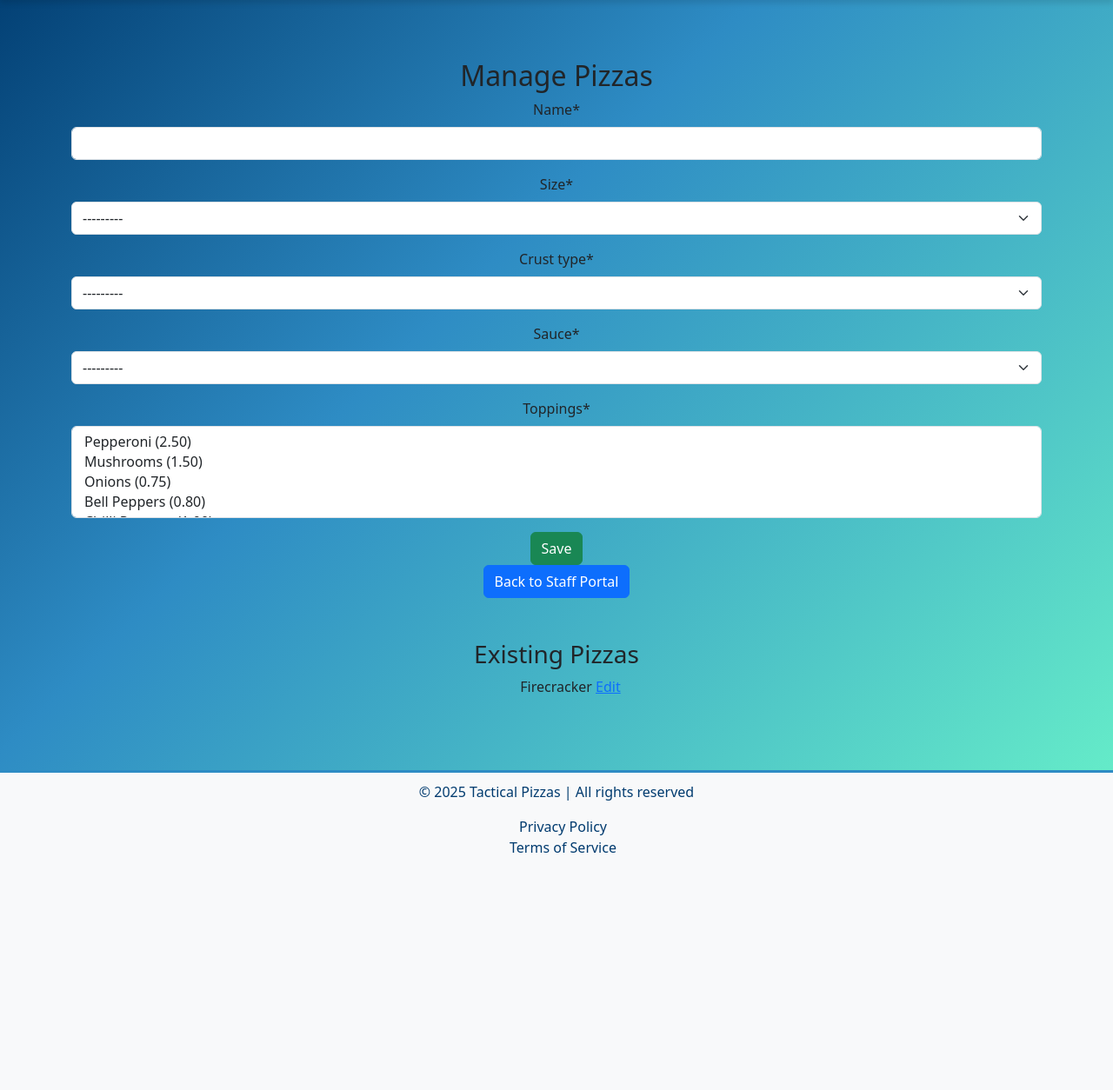
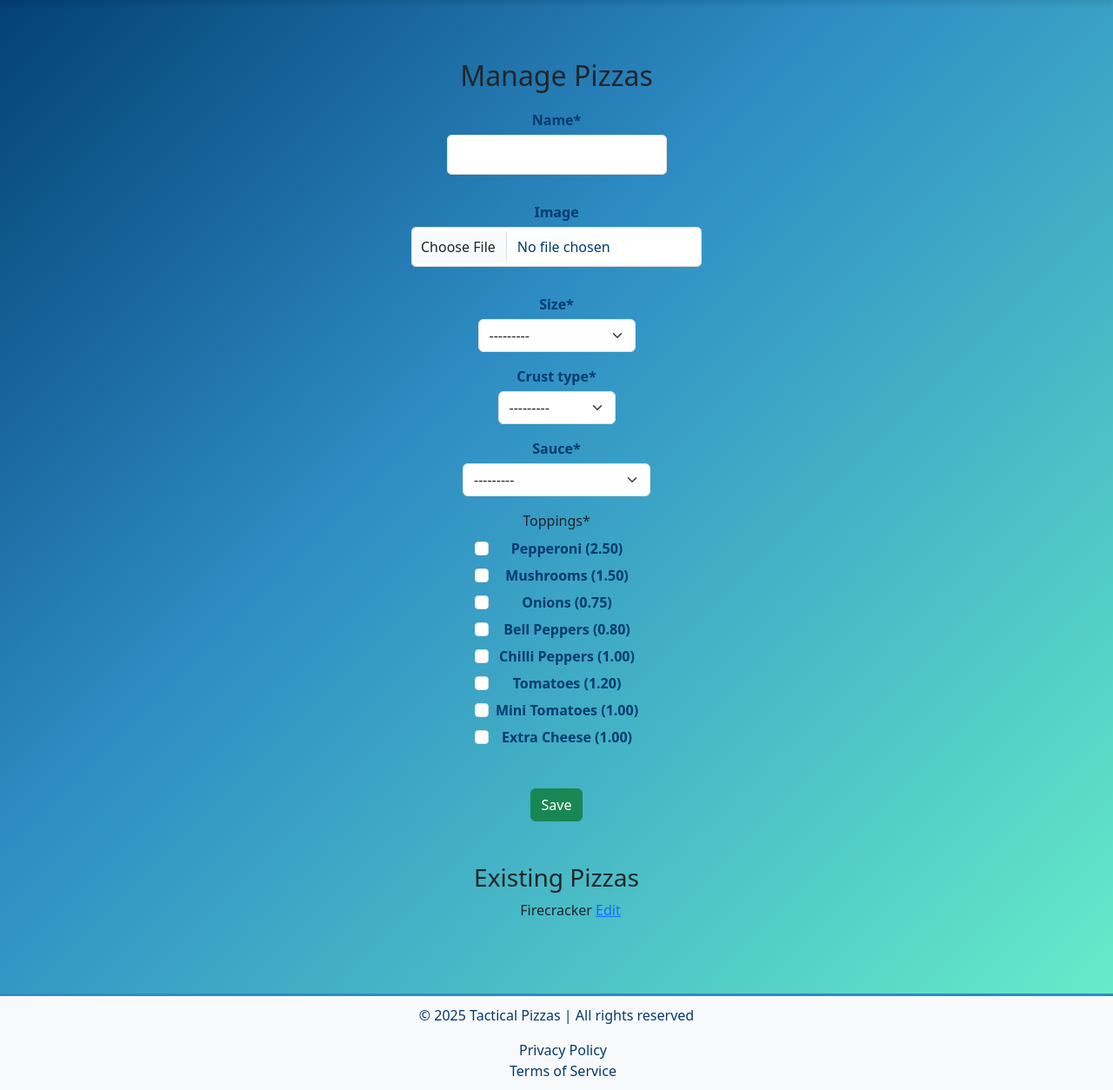
Before and after one commit to T-m0difier/Pizzeria_Django_Website, a Django app: page /products/staff/manage_pizzas/ in a window 1280 px wide. Shown: the part 72-1326 px from the top of the page at 87% size. Before the commit the page ends 1053 px from the top, so only its background shows below. Run offline with Django 5.2, Linux system fonts and the light colour scheme; a user stored in the database is signed in; data comes from the database, SQL or seed files in the repository; both versions use the stored data as it was after the commit; some libraries are stand-ins or nearby versions.

Commit message:
17th Commit: Changed the staff portal to dropdown in the navbar + style changes.

```diff
--- a/products/forms.py
+++ b/products/forms.py
@@ -27,4 +27,7 @@ class SizeForm(ModelForm):
 class PizzaForm(ModelForm):
     class Meta:
         model = Pizza
-        fields = ['name', 'size', 'crust_type', 'sauce', 'toppings']
+        fields = ['name', 'image', 'size', 'crust_type', 'sauce', 'toppings']
+        widgets = {
+            'toppings': forms.CheckboxSelectMultiple,
+        }
--- a/products/templates/staff/edit_crust.html
+++ b/products/templates/staff/edit_crust.html
@@ -12,9 +12,10 @@
 {% block body %}
 <div class="container my-5">
     <h2>Edit Crust</h2>
-    <form method="post">
+    <form method="post" class="custom-form">
         {% csrf_token %}
         {{ form|crispy }}
+        </br>
         <button type="submit" class="btn btn-primary">Update</button>
     </form>
 </div>
--- a/products/templates/staff/edit_pizza.html
+++ b/products/templates/staff/edit_pizza.html
@@ -12,9 +12,10 @@
 {% block body %}
 <div class="container my-5">
     <h2>Edit Pizza</h2>
-    <form method="post" enctype="multipart/form-data">
+    <form method="post" enctype="multipart/form-data" class="custom-form">
         {% csrf_token %}
         {{ form|crispy }}
+        </br>
         <button type="submit" class="btn btn-primary">Update</button>
     </form>
 </div>
--- a/products/templates/staff/edit_sauce.html
+++ b/products/templates/staff/edit_sauce.html
@@ -12,9 +12,10 @@
 {% block body %}
 <div class="container my-5">
     <h2>Edit Sauce</h2>
-    <form method="post">
+    <form method="post" class="custom-form">
         {% csrf_token %}
         {{ form|crispy }}
+        </br>
         <button type="submit" class="btn btn-primary">Update</button>
     </form>
 </div>
--- a/products/templates/staff/edit_size.html
+++ b/products/templates/staff/edit_size.html
@@ -12,9 +12,10 @@
 {% block body %}
 <div class="container my-5">
     <h2>Edit Size</h2>
-    <form method="post">
+    <form method="post" class="custom-form">
         {% csrf_token %}
         {{ form|crispy }}
+        </br>
         <button type="submit" class="btn btn-primary">Update</button>
     </form>
 </div>
--- a/products/templates/staff/edit_topping.html
+++ b/products/templates/staff/edit_topping.html
@@ -12,9 +12,10 @@
 {% block body %}
 <div class="container my-5">
     <h2>Edit Topping</h2>
-    <form method="post">
+    <form method="post" class="custom-form">
         {% csrf_token %}
         {{ form|crispy }}
+        </br>
         <button type="submit" class="btn btn-primary">Update</button>
     </form>
 </div>
--- a/products/templates/staff/manage_crusts.html
+++ b/products/templates/staff/manage_crusts.html
@@ -12,12 +12,12 @@
 {% block body %}
 <div class="container my-5">
     <h2>Manage Crusts</h2>
-    <form method="post">
+    <form method="post" class="custom-form">
         {% csrf_token %}
         {{ form|crispy }}
+        </br>
         <button type="submit" class="btn btn-success">Save</button>
     </form>
-    <a class="btn btn-primary" href="{% url 'staff_portal' %}">Back to Staff Portal</a>
     <h3 class="mt-5">Existing Crusts</h3>
     <ul>
         {% for crust in crusts %}
--- a/products/templates/staff/manage_pizzas.html
+++ b/products/templates/staff/manage_pizzas.html
@@ -12,12 +12,12 @@
 {% block body %}
 <div class="container my-5">
     <h2>Manage Pizzas</h2>
-    <form method="post" enctype="multipart/form-data">
+    <form method="post" enctype="multipart/form-data" class="custom-form">
         {% csrf_token %}
         {{ form|crispy }}
+        </br>
         <button type="submit" class="btn btn-success">Save</button>
     </form>
-    <a class="btn btn-primary" href="{% url 'staff_portal' %}">Back to Staff Portal</a>
     <h3 class="mt-5">Existing Pizzas</h3>
     <ul>
         {% for pizza in pizzas %}
--- a/products/templates/staff/manage_sauces.html
+++ b/products/templates/staff/manage_sauces.html
@@ -12,12 +12,12 @@
 {% block body %}
 <div class="container my-5">
     <h2>Manage Sauces</h2>
-    <form method="post">
+    <form method="post" class="custom-form">
         {% csrf_token %}
         {{ form|crispy }}
+        </br>
         <button type="submit" class="btn btn-success">Save</button>
     </form>
-    <a class="btn btn-primary" href="{% url 'staff_portal' %}">Back to Staff Portal</a>
     <h3 class="mt-5">Existing Sauces</h3>
     <ul>
         {% for sauce in sauces %}
--- a/products/templates/staff/manage_sizes.html
+++ b/products/templates/staff/manage_sizes.html
@@ -12,12 +12,12 @@
 {% block body %}
 <div class="container my-5">
     <h2>Manage Sizes</h2>
-    <form method="post">
+    <form method="post" class="custom-form">
         {% csrf_token %}
         {{ form|crispy }}
+        </br>
         <button type="submit" class="btn btn-success">Save</button>
     </form>
-    <a class="btn btn-primary" href="{% url 'staff_portal' %}">Back to Staff Portal</a>
     <h3 class="mt-5">Existing Sizes</h3>
     <ul>
         {% for size in sizes %}
--- a/products/templates/staff/manage_toppings.html
+++ b/products/templates/staff/manage_toppings.html
@@ -12,12 +12,12 @@
 {% block body %}
 <div class="container my-5">
     <h2>Manage Toppings</h2>
-    <form method="post">
+    <form method="post" class="custom-form">
         {% csrf_token %}
         {{ form|crispy }}
+        </br>
         <button type="submit" class="btn btn-success">Save</button>
     </form>
-    <a class="btn btn-primary" href="{% url 'staff_portal' %}">Back to Staff Portal</a>
     <h3 class="mt-5">Existing Toppings</h3>
     <ul>
         {% for topping in toppings %}
--- a/products/urls.py
+++ b/products/urls.py
@@ -30,6 +30,4 @@ urlpatterns = [
     path('staff/manage_pizzas/', views.manage_pizzas, name='manage_pizzas'),
     path('staff/manage_pizzas/edit/<int:pizza_id>/', views.edit_pizza, name='edit_pizza'),
 
-    # Portal
-    path('staff/portal/', views.staff_portal, name='staff_portal'),
 ]
--- a/products/views.py
+++ b/products/views.py
@@ -412,9 +412,3 @@ def edit_pizza(request, pizza_id):
     return render(request, 'staff/edit_pizza.html', {
         'form': form,
     })
-
-#Staff portal view
-@cache_control(no_cache=True, must_revalidate=True, no_store=True)
-@user_passes_test(staff_required)
-def staff_portal(request):
-    return render(request, 'staff/portal.html')
--- a/templates/layout.html
+++ b/templates/layout.html
@@ -33,7 +33,7 @@
 
     <!-- Bootstrap CSS -->
     <link href="https://cdn.jsdelivr.net/npm/bootstrap@5.3.0-alpha1/dist/css/bootstrap.min.css" rel="stylesheet">
-
+    <link href="https://cdn.jsdelivr.net/npm/bootstrap@5.3.0/dist/css/bootstrap.min.css" rel="stylesheet">
     <!-- Favicon -->
     <link rel="icon" href="{% static 'images/favicon.ico' %}" type="image/x-icon">
 
--- a/templates/navbar.html
+++ b/templates/navbar.html
@@ -34,9 +34,18 @@
                     <a class="nav-link" href="/admin/">Admin Dashboard</a>
                 </li>
                 {% elif user.is_staff %}
-                <!-- Staff Link -->
-                <li class="nav-item">
-                    <a class="nav-link" href="{% url 'staff_portal' %}">Staff Portal</a>
+                <!-- Staff Portal -->
+                <li class="nav-item dropdown">
+                    <a class="nav-link dropdown-toggle" href="#" id="staffDropdown" role="button" data-bs-toggle="dropdown" aria-expanded="false">
+                        Staff Dashboard
+                    </a>
+                    <ul class="dropdown-menu" aria-labelledby="staffDropdown">
+                        <li><a class="dropdown-item" data-section="size" href="{% url 'manage_sizes' %}">Manage Size</a></li>
+                        <li><a class="dropdown-item" data-section="crust" href="{% url 'manage_crusts' %}">Manage Crust</a></li>
+                        <li><a class="dropdown-item" data-section="sauce" href="{% url 'manage_sauces' %}">Manage Sauce</a></li>
+                        <li><a class="dropdown-item" data-section="toppings" href="{% url 'manage_toppings' %}">Manage Toppings</a></li>
+                        <li><a class="dropdown-item" data-section="pizza" href="{% url 'manage_pizzas' %}">Manage Pizza</a></li>
+                    </ul>
                 </li>
                 {% endif %}
             {% else %} <!--Login Link-->
```
Also changed, not shown: products/templates/products/index.html (+5 -5 lines), db.sqlite3.
